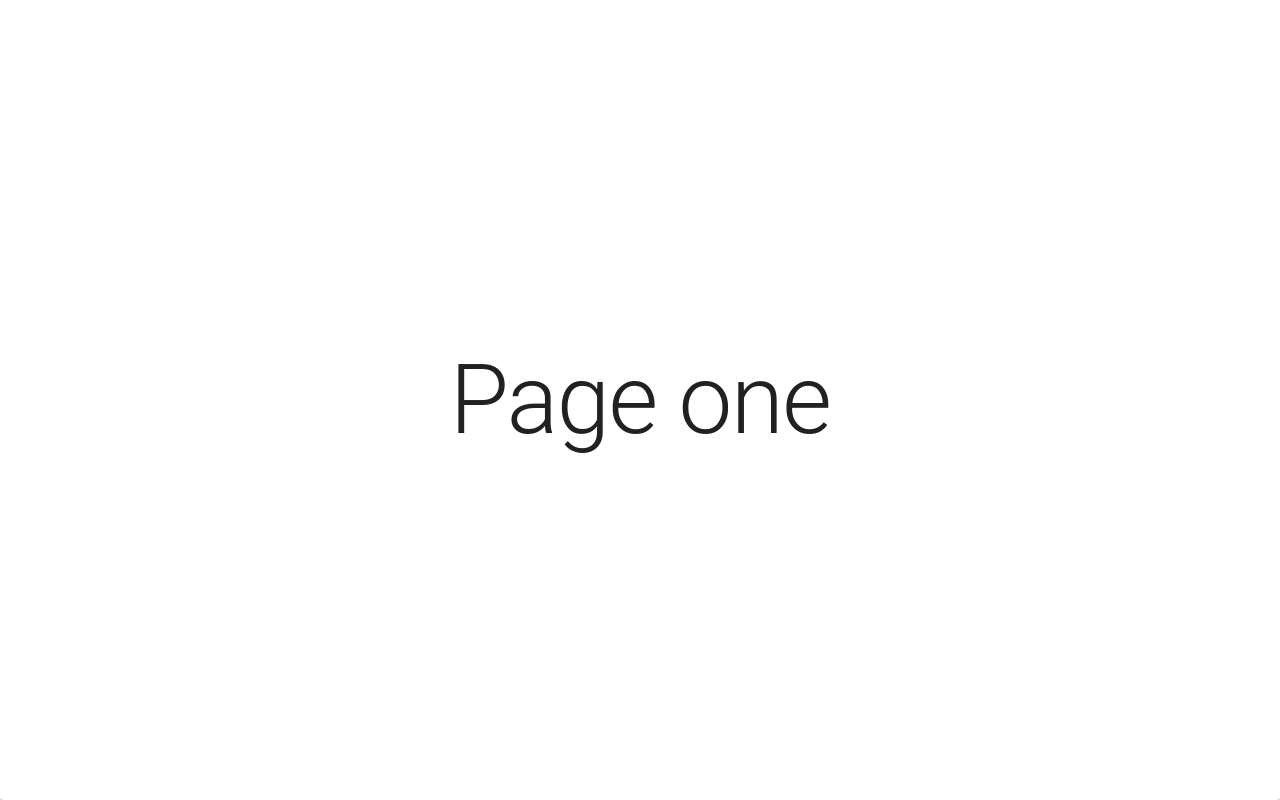
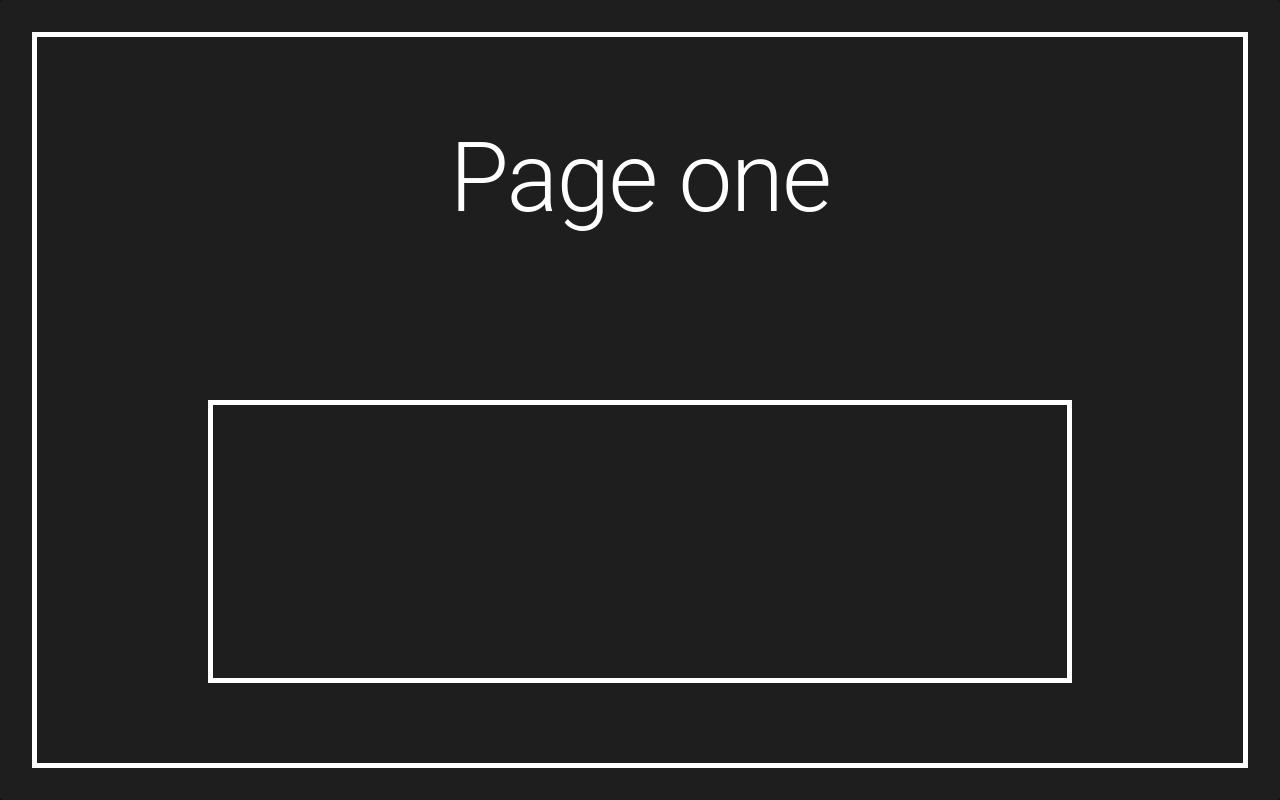
Before and after one commit to v4irajvimu/nanostores-medium-post-01, a React app: page / in a window 1280 px wide. Built offline with nearby package versions, Linux system fonts and the light colour scheme; the HTML template or start-up script is replaced by a standard one.

Commit message:
page one and page two completed

```diff
--- a/src/common/Layout.tsx
+++ b/src/common/Layout.tsx
@@ -10,22 +10,13 @@ type LayoutProps = {
 const Layout = ({ children }: LayoutProps) => {
   const darkTheme = createTheme({
     palette: {
-      mode: "light",
+      mode: "dark",
     },
   });
   return (
     <ThemeProvider theme={darkTheme}>
       <CssBaseline />
-      <Paper sx={{ flex: 1, display: "flex", height: "100vh" }}>
-        <Box
-          display={"flex"}
-          flex={1}
-          justifyContent={"center"}
-          alignItems={"center"}
-        >
-          {children}
-        </Box>
-      </Paper>
+      {children}
     </ThemeProvider>
   );
 };
--- a/src/page/PageOne.tsx
+++ b/src/page/PageOne.tsx
@@ -7,7 +7,58 @@ type Props = {};
 const PageOne = (props: Props) => {
   return (
     <Layout>
-      <Typography variant="h1">Page one</Typography>
+      <Paper
+        sx={{
+          flex: 1,
+          display: "flex",
+          height: "100vh",
+          p: 4,
+        }}
+      >
+        <Box
+          display={"flex"}
+          flex={1}
+          justifyContent={"center"}
+          alignItems={"center"}
+          flexDirection={"column"}
+          border={"5px solid"}
+          borderColor={"ext.primary"}
+        >
+          <Box
+            display={"flex"}
+            flex={1}
+            minWidth={"80vw"}
+            justifyContent={"center"}
+            alignItems={"center"}
+            flexDirection={"column"}
+          >
+            <Typography variant="h1">Page one</Typography>
+          </Box>
+          <Box
+            display={"flex"}
+            flex={1}
+            minWidth={"80vw"}
+            justifyContent={"center"}
+            alignItems={"center"}
+            flexDirection={"column"}
+            p={10}
+          >
+            <Box
+              width={"100%"}
+              height={"100%"}
+              border={"5px solid"}
+              borderColor={"ext.primary"}
+            >
+              <iframe
+                src="http://127.0.0.1:5173/page-2?rendersInIframe=true"
+                frameborder="0"
+                width="100%"
+                height="100%"
+              ></iframe>
+            </Box>
+          </Box>
+        </Box>
+      </Paper>
     </Layout>
   );
 };
--- a/src/page/PageTwo.tsx
+++ b/src/page/PageTwo.tsx
@@ -2,12 +2,30 @@ import { Box, Paper, Typography } from "@mui/material";
 import React from "react";
 import Layout from "../common/Layout";
 
+import { useSearchParams } from "react-router-dom";
+
 type Props = {};
 
 const PageTwo = (props: Props) => {
+  const [params] = useSearchParams();
   return (
     <Layout>
-      <Typography variant="h1">Page Two</Typography>
+      <Paper sx={{ flex: 1, display: "flex", height: "100vh" }}>
+        <Box
+          display={"flex"}
+          flex={1}
+          justifyContent={"center"}
+          alignItems={"center"}
+          flexDirection={"column"}
+        >
+          {params.get("rendersInIframe") && (
+            <Typography variant="h3" gutterBottom>
+              Rendered inside iframe
+            </Typography>
+          )}
+          <Typography variant="h1">Page Two </Typography>
+        </Box>
+      </Paper>
     </Layout>
   );
 };
```
